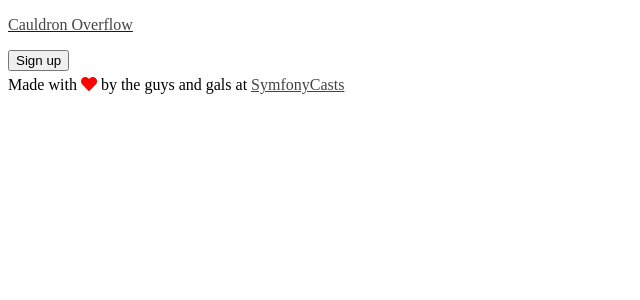
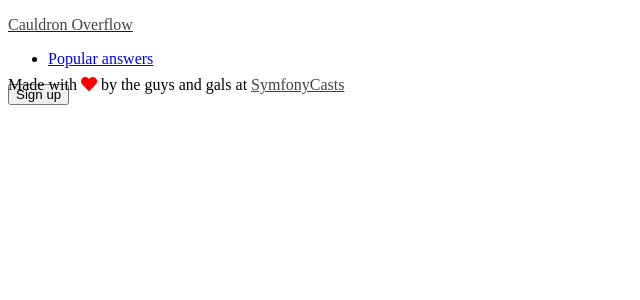
Before and after one commit to linqus/doctrine-relations, a Symfony app: template templates/base.html.twig in a window 1280 px wide. Shown: the top 300 px of the page, without its empty margins (0-640 px from the left). Run offline with Twig, Linux system fonts and the light colour scheme; the template is opened without the code that fills it, so the values that code supplies are empty; some libraries are stand-ins or nearby versions.

Commit message:
link to new page

```diff
--- a/templates/base.html.twig
+++ b/templates/base.html.twig
@@ -20,6 +20,9 @@
             </a>
             <div class="collapse navbar-collapse">
                 <ul class="navbar-nav me-auto mb-2 mb-lg-0">
+                    <li class="nav-item">
+                        <a class="nav-link" href="{{ path('app_popular_answers')}}">Popular answers</a>
+                    </li>
                 </ul>
             </div>
 
```
